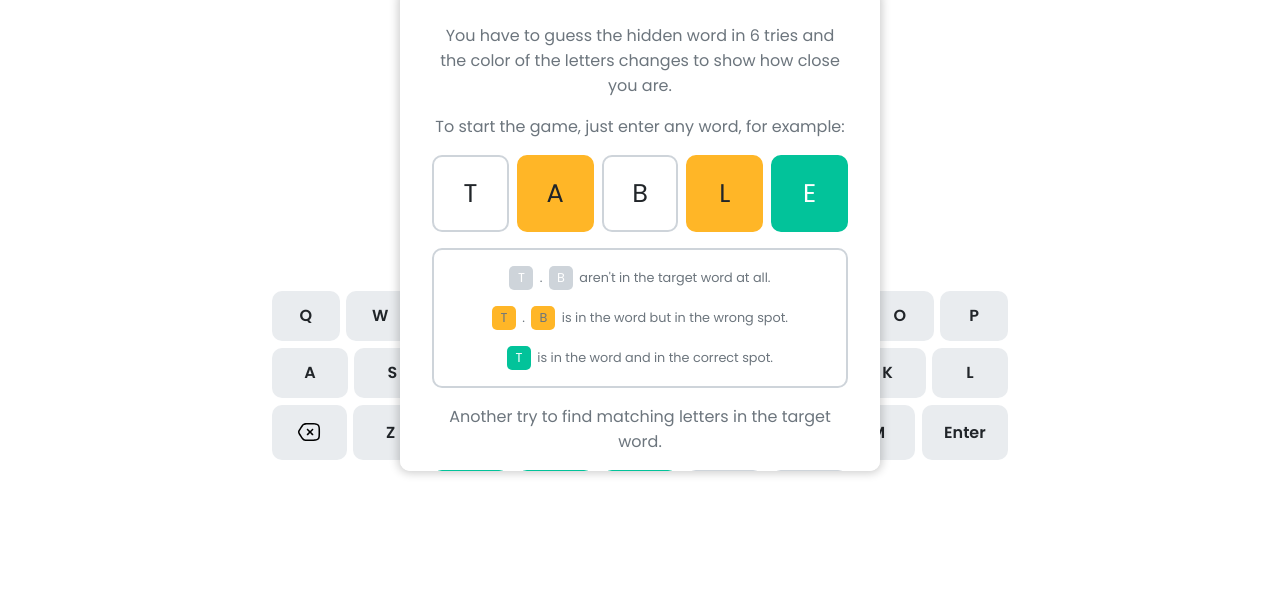
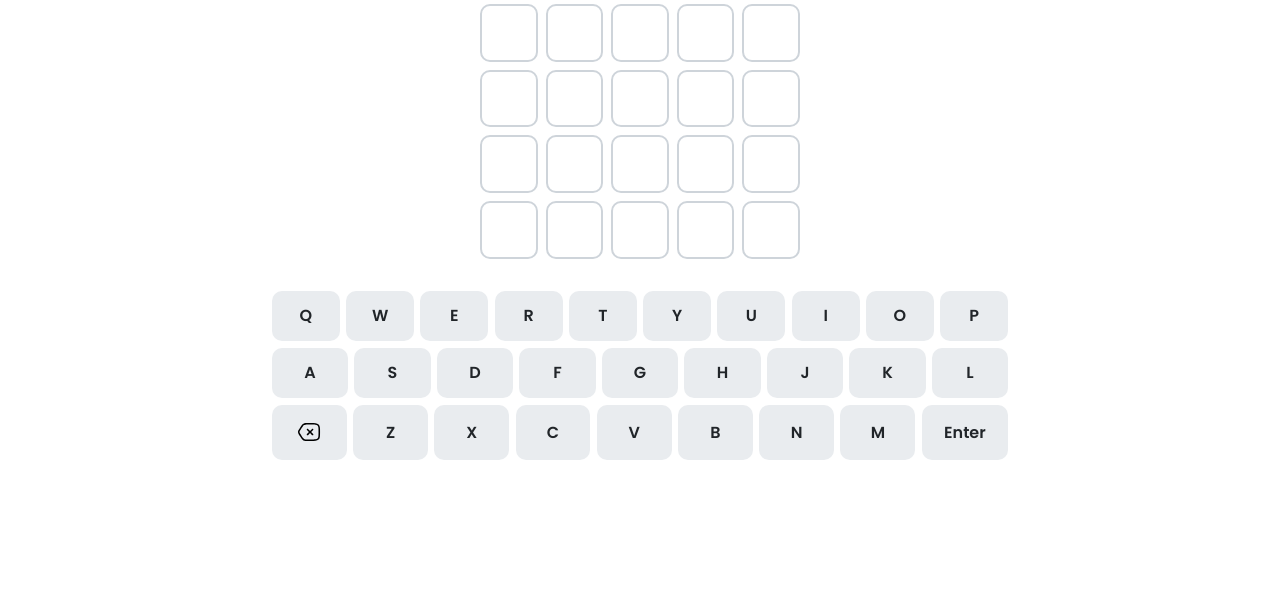
Before and after one commit to mdfarhan20/wordle-game, a plain HTML site: page index.html in a window 1280 px wide. Shown: the part 207-800 px from the top of the page. Drawn offline with Linux system fonts and the light colour scheme; no server answers.

Commit message:
css bugs fixed

```diff
--- a/index.html
+++ b/index.html
@@ -99,7 +99,7 @@
             </div>
         </div>
 
-        <div class="menu" id="help-menu">
+        <div class="menu no-display" id="help-menu">
             <div class="menu-header">
                 <h2 class="menu-title">How to Play?</h2>
                 <svg class="close-icon" width="64px" height="64px" viewBox="0 0 24.00 24.00" fill="none" xmlns="http://www.w3.org/2000/svg"><g id="SVGRepo_bgCarrier" stroke-width="0"></g><g id="SVGRepo_tracerCarrier" stroke-linecap="round" stroke-linejoin="round"></g>
--- a/style.css
+++ b/style.css
@@ -391,6 +391,7 @@ main {
 
     #game {
         width: 98%;
+        --block-gap: 0.2rem;
     }
 
     .game-box {
```
